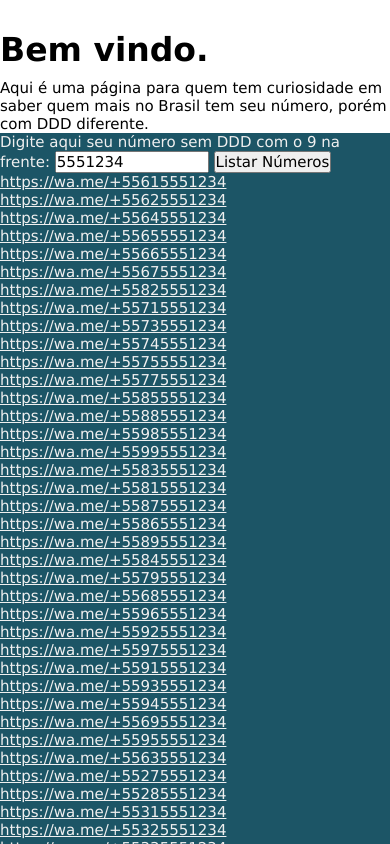
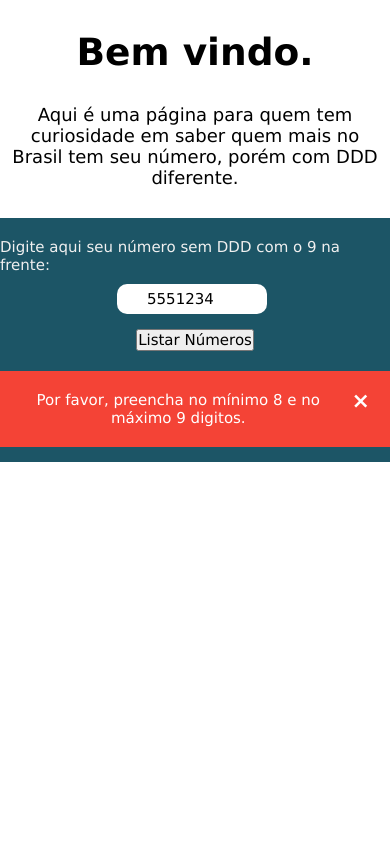
Before and after one commit to ElNsz/DDD_numbers, a plain HTML site: page index.html in a window 390 px wide. Both pictures are taken after typing "5551234" into the empty fields and a click on the button "Listar Números". Shown: the top 844 px of the page. Drawn offline with nearby package versions, Linux system fonts and the light colour scheme.

Commit message:
Finalizando alguns estilos e deixando responsivo a mobile.

```diff
--- a/assets/css/main.css
+++ b/assets/css/main.css
@@ -3,12 +3,53 @@
 .principal{
     background-color: #1c5566;
 }
+.form{
+    margin: auto;
+    margin-top: 20px;
+    align-items: center;
+    justify-content: center;
+}
+.input_num{
+    margin-left:30%;
+    margin-top: 10px;
+    outline: none;
+    border: none;
+    border-radius: 10px;
+    padding-left: 30px;
+    height: 30px;
+    width: 120px;
+}
+.bttn{
+    margin: auto;
+}
 .frase_inicial{
     margin-top: 30px;
 }
-.input_num{
-    width: 150px;
+.alert {
+    padding: 20px;
+    background-color: #f44336;
+    margin-bottom: 15px;
+    display: none;
+  }
+  .closebtn {
+    margin-left: 15px;
+    float: right;
+    cursor: pointer;
+    transition: 0.3s;
+  }
+.numeros li{
+    list-style-type: none;
+    margin-left: 10px;
+    margin-bottom: 5px;
 }
-.numeros{
-    list-style-type: none;
+.bttn{
+    display: block;
+    margin-top:15px;
+    margin-bottom: 20px;
 }
+.lista_numeros{
+    background-color: azure;
+}
+.lista_numeros{
+    margin-bottom: 20px;
+}
--- a/assets/css/responsive.css
+++ b/assets/css/responsive.css
@@ -0,0 +1,15 @@
+/***
+    800px
+***/
+
+@media (max-width:800px){
+    .frase_inicial h1{
+        font-size: 2.5em;
+        text-align: center;
+    }
+    .frase_inicial p{
+        font-size: 1.2em;
+        text-align: center;
+        margin: 30px 10px;
+    }
+}
--- a/assets/css/text.css
+++ b/assets/css/text.css
@@ -6,6 +6,22 @@
 .frase_inicial p{
     margin-top: 10px;
 }
-.principal label, .lista_numeros a{
+.principal label{
     color:#f0f0f0
 }
+.lista_numeros a{
+    color: black;
+}
+.alert{
+    color: white;
+    text-align: center;
+}
+.closebtn{
+    color: white;
+    font-weight: bold;
+    font-size: 22px;
+    line-height: 20px;
+}
+.closebtn:hover {
+    color: black;
+  }
--- a/assets/js/index.js
+++ b/assets/js/index.js
@@ -12,16 +12,29 @@
 });
 let listarNum = new Vue({
     el: '.listaNum',
-    data: {
-        ddd: [ '96', '92', '97', '91', '93', '94', '69', '95', '63', '27', '28', '31', '32', '33', '34', '35', '37', '38', '21', '22', '24', '11', '12', '13', '14', '15', '16', '17', '18', '19', '41', '42', '43', '44', '45', '46', '51', '53', '54', '55', '47', '48', '49']
+    data:{
+        alert: 'Por favor, preencha no mínimo 8 e no máximo 9 digitos.'
     },
     methods: {
         enviar: function enviar() {
+            if (qs('.input_num').value.length < 8) {
+                qs('.alert').style.display = 'block'
+                qs('.input_num').focus();
+                return false
+            }
+            if (qs('.input_num').value.length > 9) {
+                qs('.alert').style.display = 'block'
+                qs('.alert').style.display = 'block'
+                qs('.input_num').focus();
+                return false
+            }
+            else {
+
                 var valor = qs('.input_num').value; // Pegar o valor do input
-            alert('Vai clicando nos wa.me ou copia e cola em algum grupo')
                 function qsih(order, number) {
-                qs('.'+order).innerHTML = 'https://wa.me/+55'+number+valor
-                qs('.'+order).href = 'https://wa.me/+55'+number+valor
+                    qs('.alert').removeAttribute('style')
+                    qs('.' + order).innerHTML = 'https://wa.me/+55' + number + valor
+                    qs('.' + order).href = 'https://wa.me/+55' + number + valor
                 }
                 qsih('a', '61')
                 qsih('b', '62')
@@ -91,7 +104,7 @@
                 qsih('bb', '48')
                 qsih('bc', '49')
 
-
+            }
 
         }
     }
--- a/index.html
+++ b/index.html
@@ -13,8 +13,8 @@
     <link rel="stylesheet" href="./assets/css/responsive.css">
 
     <!--VueJs-->
-    <script src="https://cdn.jsdelivr.net/npm/vue@2/dist/vue.js"></script>          <!--Desenvolvimento-->
-    <!--<script src="https://cdn.jsdelivr.net/npm/vue@2"></script>-->               <!--Produção-->
+    <!--<script src="https://cdn.jsdelivr.net/npm/vue@2/dist/vue.js"></script>-->          <!--Desenvolvimento-->
+    <script src="https://cdn.jsdelivr.net/npm/vue@2"></script>               <!--Produção-->
 </head>
 
 <body>
@@ -28,14 +28,21 @@
     </header>
     <main>
         <section class="principal">
-            <div class="listaNum container flex column ">
-                <div>
-                    <form method="post" action="">
-                        <label>Digite aqui seu número sem DDD com o 9 na frente:
-                            <input class="input_num" type="tel" required="" minlength="8" maxlength="9">
-                        </label>
-                        <button class="bttn" v-on:click.prevent='enviar'>Listar Números</button>
-                    </form>
+            <div class="listaNum container">
+                <div class="ListaNum--topo flex column">
+                    <div class="form">
+                        <form method="post" action="">
+                            <label class="label_num">Digite aqui seu número sem DDD com o 9 na frente:<br>
+                                <input class="input_num" type="tel" maxlength="9">
+                            </label>
+
+                            <button class="bttn" v-on:click.prevent='enviar'>Listar Números</button>
+                        </form>
+                    </div>
+                    <div class="alert" >
+                        <span class="closebtn" onclick="this.parentElement.style.display='none';">&times;</span>
+                       {{alert}}
+                    </div>
                 </div>
                 <div id="clip" class="lista_numeros">
                     <ul class="numeros">
```
Lines whose indentation alone changed are shown as unchanged.
